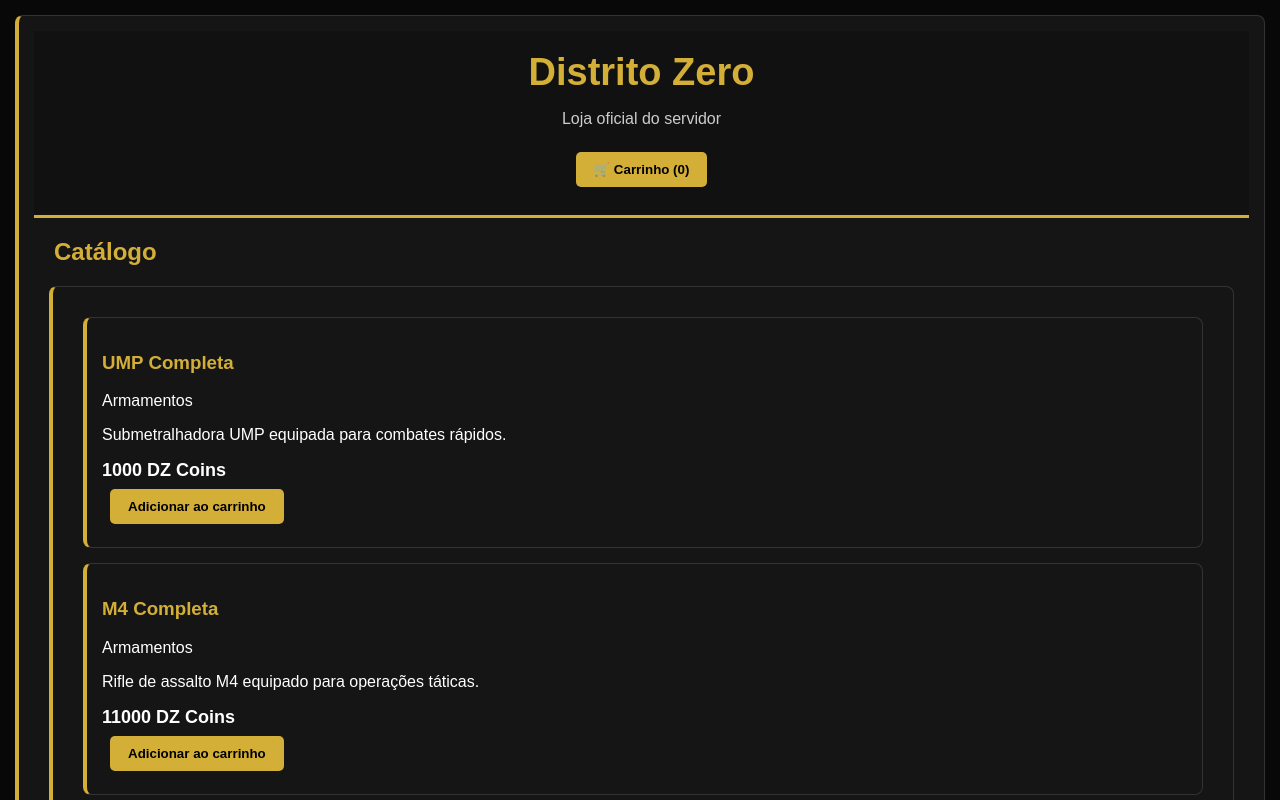
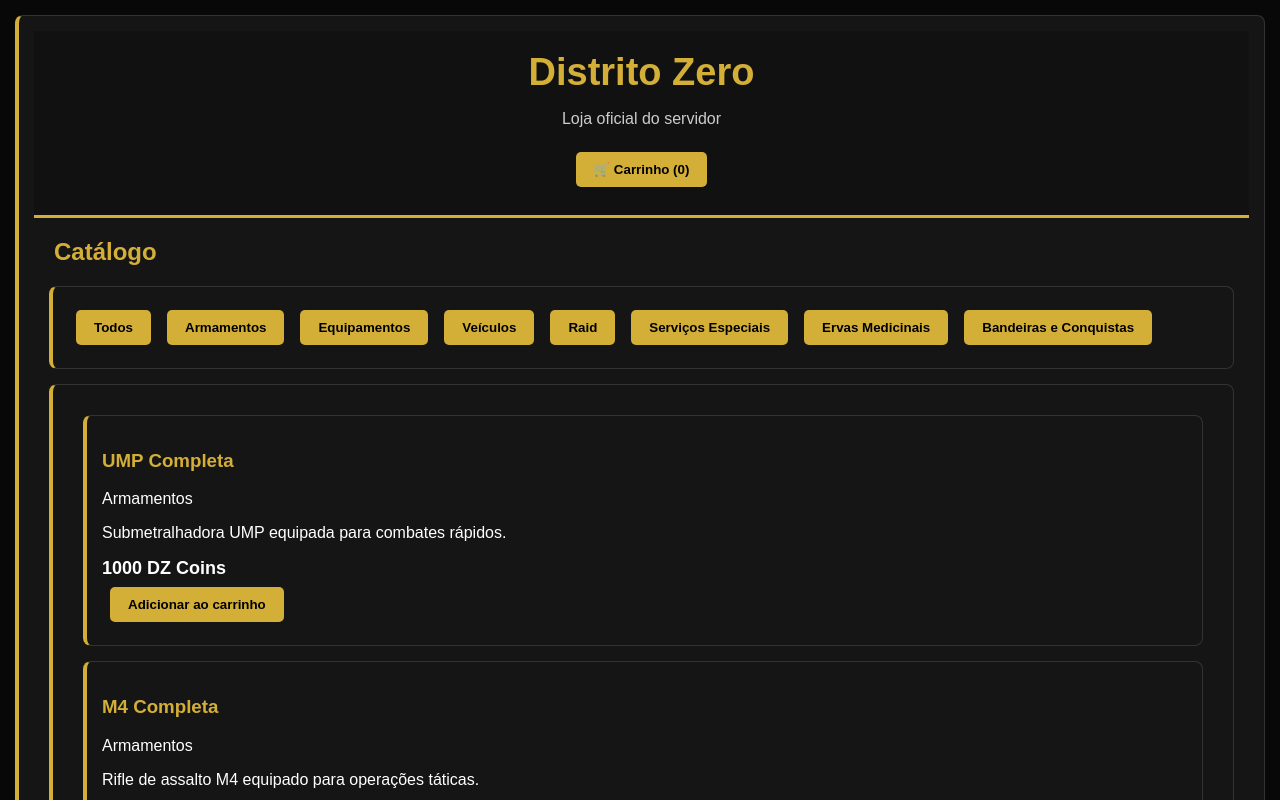
Before and after one commit to testejogo535598-tech/Distrito-Zero, a React (Vite) app: page / in a window 1280 px wide. Shown: the top 800 px of the page. Built offline with nearby package versions, Linux system fonts and the light colour scheme.

Commit message:
Update main.jsx

```diff
--- a/src/main.jsx
+++ b/src/main.jsx
@@ -6,6 +6,7 @@ import "./style.css";
 function App() {
   const [carrinho, setCarrinho] = useState([]);
   const [mostrarCarrinho, setMostrarCarrinho] = useState(false);
+  const [categoria, setCategoria] = useState("Todos");
   const [gametag, setGametag] = useState("");
   const [observacao, setObservacao] = useState("");
   const [pedidoEnviado, setPedidoEnviado] = useState(false);
@@ -32,6 +33,24 @@ function App() {
     setPedidoEnviado(true);
   }
 
+  const categorias = [
+    "Todos",
+    "Armamentos",
+    "Equipamentos",
+    "Veículos",
+    "Raid",
+    "Serviços Especiais",
+    "Ervas Medicinais",
+    "Bandeiras e Conquistas"
+  ];
+
+  const produtosFiltrados =
+    categoria === "Todos"
+      ? produtos
+      : produtos.filter(
+          (produto) => produto.categoria === categoria
+        );
+
   return (
     <div className="app">
 
@@ -44,17 +63,39 @@ function App() {
         </button>
       </header>
 
+
       {!mostrarCarrinho ? (
+
         <>
+
           <h2>Catálogo</h2>
 
+
+          <div className="categorias">
+
+            {categorias.map((cat) => (
+
+              <button
+                key={cat}
+                onClick={() => setCategoria(cat)}
+              >
+                {cat}
+              </button>
+
+            ))}
+
+          </div>
+
+
           <div className="catalogo">
-            {produtos.map((produto) => (
+
+            {produtosFiltrados.map((produto) => (
+
               <div className="produto" key={produto.id}>
 
                 <h3>{produto.nome}</h3>
 
-                <p className="categoria">
+                <p>
                   {produto.categoria}
                 </p>
 
@@ -73,19 +114,28 @@ function App() {
                 </button>
 
               </div>
+
             ))}
+
           </div>
+
         </>
+
       ) : (
+
         <div className="carrinho">
 
           <h2>🛒 Carrinho</h2>
 
+
           {carrinho.length === 0 ? (
+
             <p>Carrinho vazio</p>
+
           ) : (
 
             carrinho.map((item, index) => (
+
               <div className="produto" key={index}>
 
                 <p>
@@ -103,9 +153,11 @@ function App() {
                 </button>
 
               </div>
+
             ))
 
           )}
+
 
           <h3>
             Total: {total} DZ Coins
@@ -113,6 +165,7 @@ function App() {
 
 
           <h2>Finalizar Pedido</h2>
+
 
           <input
             placeholder="Gametag do jogador"
@@ -139,12 +192,15 @@ function App() {
 
 
           {pedidoEnviado && (
+
             <h3>
               🟡 Pedido enviado — Aguardando pagamento
             </h3>
+
           )}
 
         </div>
+
       )}
 
     </div>
```
